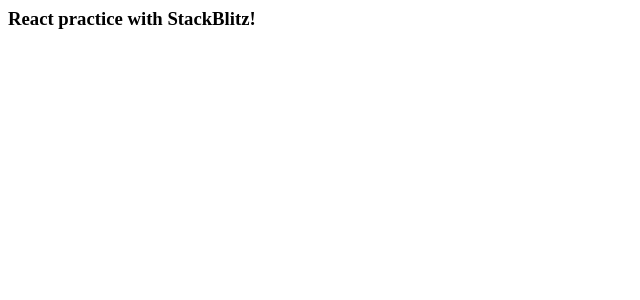
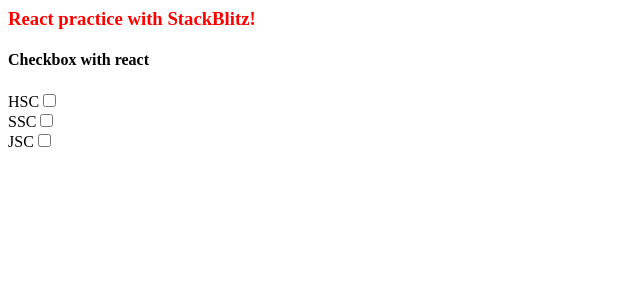
Before and after one commit to karim742/simple-things-practice-with-react, a React (Create React App) app: page / in a window 1280 px wide. Shown: the top 300 px of the page, without its empty margins (0-640 px from the left). Built offline with nearby package versions, Linux system fonts and the light colour scheme.

Commit message:
1 file modified

```diff
--- a/src/App.js
+++ b/src/App.js
@@ -2,9 +2,23 @@
 import './style.css';
 
 export default function App() {
+  console.log('hello');
   return (
     <div>
-      <h3>React practice with StackBlitz!</h3>
+      <h3 style={{ color: 'red' }}>React practice with StackBlitz!</h3>
+      <h4>Checkbox with react</h4>
+
+      <div className="container">
+        <label htmlFor="HSC">HSC</label>
+        <input type="checkbox" id="HSC" value="HSC" />
+        <br />
+        <label htmlFor="SSC">SSC</label>
+        <input type="checkbox" id="SSC" value="SSC" />
+        <br />
+
+        <label htmlFor="JSC">JSC</label>
+        <input type="checkbox" id="JSC" value="JSC" />
+      </div>
     </div>
   );
 }
```
